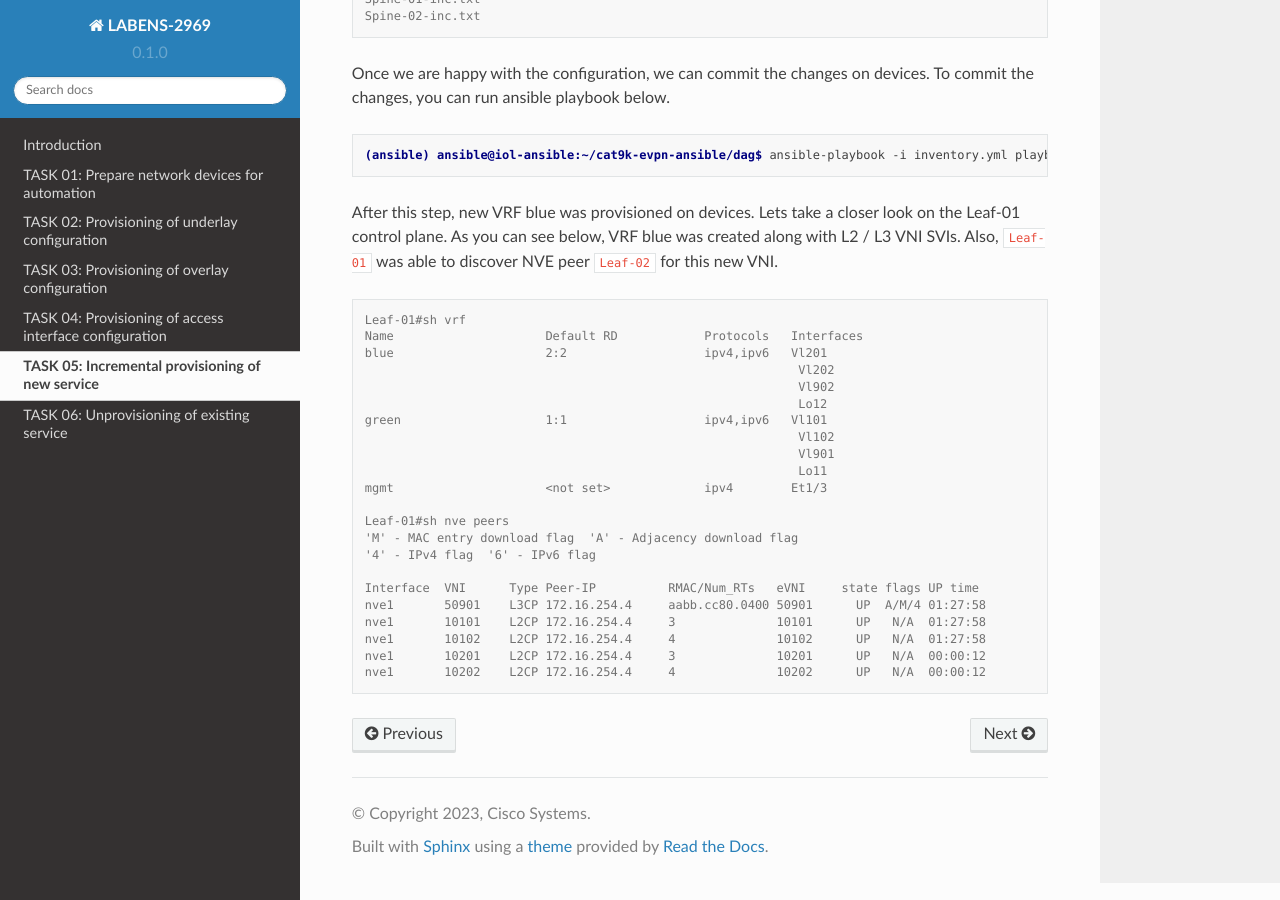
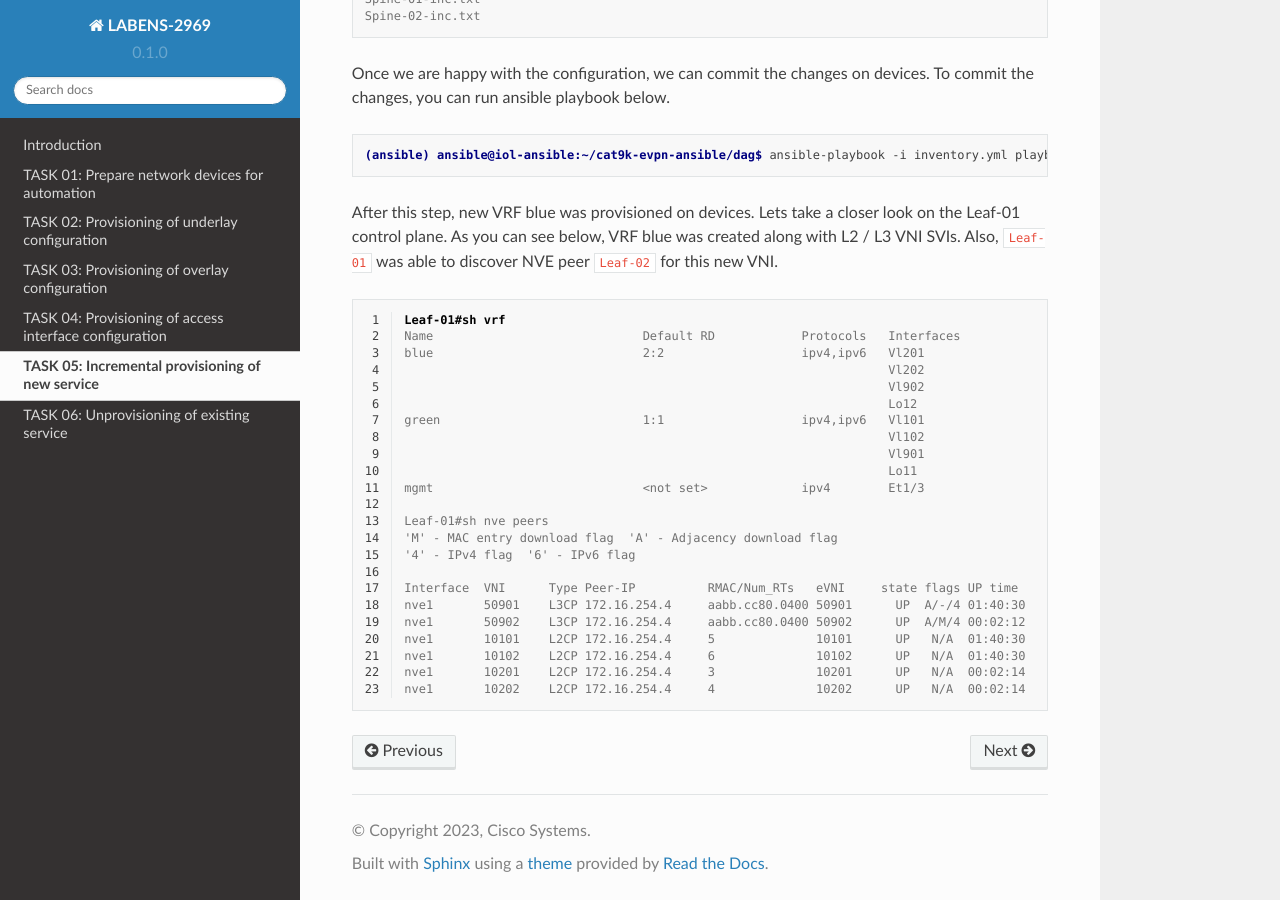
Before and after one commit to dvishchu/labens-2969, a Sphinx documentation site: the page built from docs/source/task_05.rst, in a window 1280 px wide and 900 px high, scrolled down 2474 px. Built offline with Sphinx 7.4.7 and the Read the Docs theme 2.0.0, drawn with Linux system fonts in a browser that asks for light colours.

Commit message:
Adding new output to task05

```diff
--- a/docs/source/task_05.rst
+++ b/docs/source/task_05.rst
@@ -53,26 +53,29 @@ Once we are happy with the configuration, we can commit the changes on devices.
 After this step, new VRF blue was provisioned on devices. Lets take a closer look on the Leaf-01 control plane. As you can see below, VRF blue was created along with L2 / L3 VNI SVIs. Also, ``Leaf-01`` was able to discover NVE peer ``Leaf-02`` for this new VNI.
 
 .. code-block:: console
+    :linenos:
+    :class:  highlight-command
 
     Leaf-01#sh vrf
-    Name                     Default RD            Protocols   Interfaces
-    blue                     2:2                   ipv4,ipv6   Vl201
-                                                                Vl202
-                                                                Vl902
-                                                                Lo12
-    green                    1:1                   ipv4,ipv6   Vl101
-                                                                Vl102
-                                                                Vl901
-                                                                Lo11
-    mgmt                     <not set>             ipv4        Et1/3
+    Name                             Default RD            Protocols   Interfaces
+    blue                             2:2                   ipv4,ipv6   Vl201
+                                                                       Vl202
+                                                                       Vl902
+                                                                       Lo12
+    green                            1:1                   ipv4,ipv6   Vl101
+                                                                       Vl102
+                                                                       Vl901
+                                                                       Lo11
+    mgmt                             <not set>             ipv4        Et1/3
 
     Leaf-01#sh nve peers
     'M' - MAC entry download flag  'A' - Adjacency download flag
     '4' - IPv4 flag  '6' - IPv6 flag
 
     Interface  VNI      Type Peer-IP          RMAC/Num_RTs   eVNI     state flags UP time
-    nve1       50901    L3CP 172.16.254.4     aabb.cc80.0400 50901      UP  A/M/4 01:27:58
-    nve1       10101    L2CP 172.16.254.4     3              10101      UP   N/A  01:27:58
-    nve1       10102    L2CP 172.16.254.4     4              10102      UP   N/A  01:27:58
-    nve1       10201    L2CP 172.16.254.4     3              10201      UP   N/A  00:00:12
-    nve1       10202    L2CP 172.16.254.4     4              10202      UP   N/A  00:00:12
+    nve1       50901    L3CP 172.16.254.4     aabb.cc80.0400 50901      UP  A/-/4 01:40:30
+    nve1       50902    L3CP 172.16.254.4     aabb.cc80.0400 50902      UP  A/M/4 00:02:12
+    nve1       10101    L2CP 172.16.254.4     5              10101      UP   N/A  01:40:30
+    nve1       10102    L2CP 172.16.254.4     6              10102      UP   N/A  01:40:30
+    nve1       10201    L2CP 172.16.254.4     3              10201      UP   N/A  00:02:14
+    nve1       10202    L2CP 172.16.254.4     4              10202      UP   N/A  00:02:14
```
